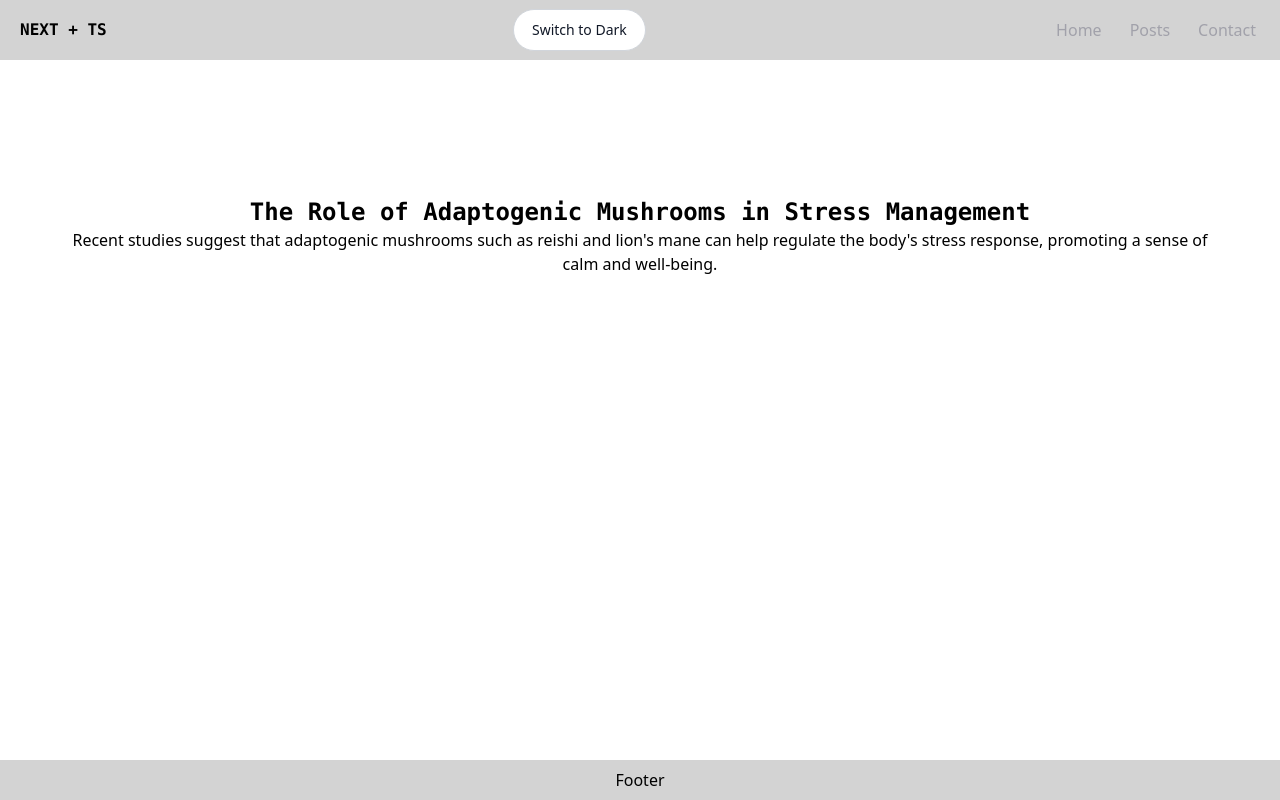
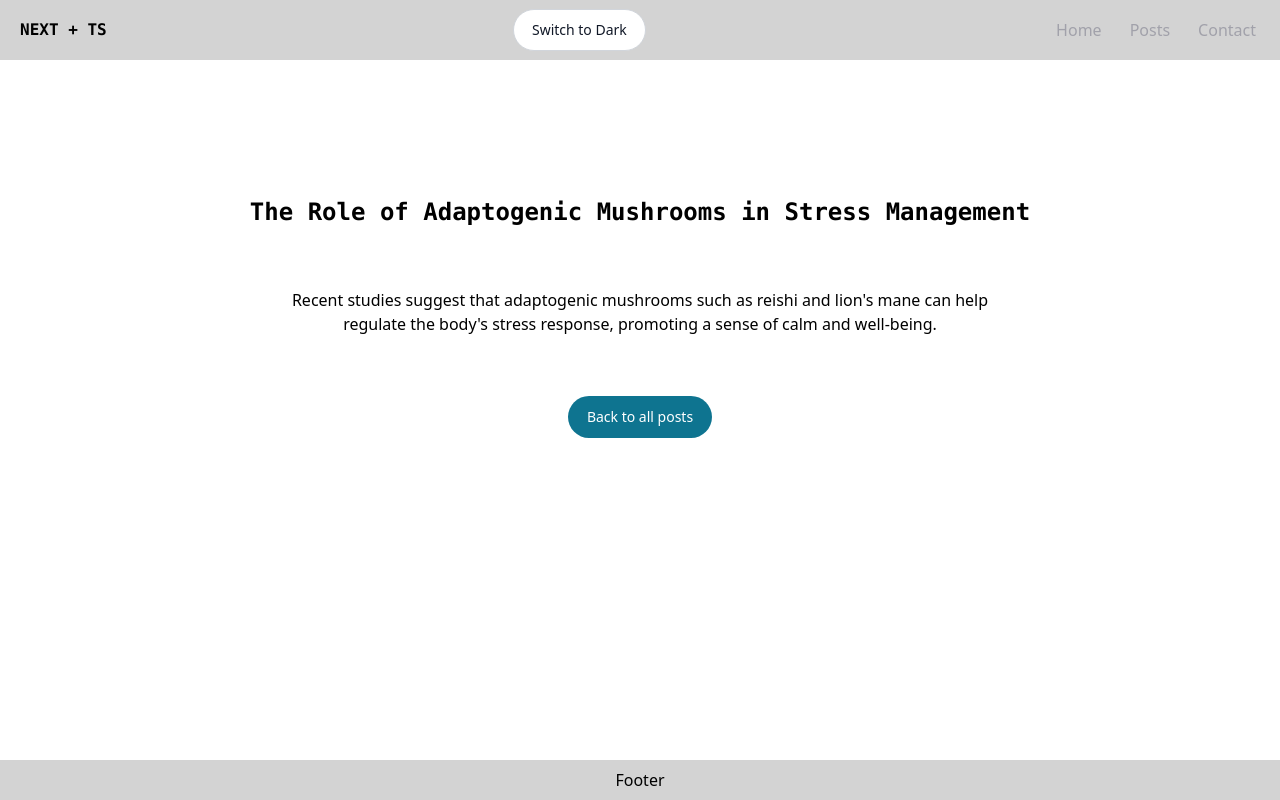
Before and after one commit to lidiabylicka/start-ts, a Next.js app: page /posts/1 in a window 1280 px wide. Built offline with nearby package versions, Linux system fonts and the light colour scheme.

Commit message:
sorting out console error - css?

```diff
--- a/src/app/layout.tsx
+++ b/src/app/layout.tsx
@@ -21,7 +21,7 @@ export default function RootLayout({
 }>) {
   return (
     <html lang='en'>
-      <body suppressHydrationWarning>
+      <body suppressHydrationWarning={true}>
         <Providers>
           {/* reminder to add Error Boundary */}
           <Container>
--- a/src/app/posts/AllPosts.tsx
+++ b/src/app/posts/AllPosts.tsx
@@ -31,7 +31,6 @@ export default function AllPosts() {
 
   return (
     <main className='grid lg:grid-cols-4 md:grid-cols-3 sm:grid-cols-2 gap-5 items-center justify-center px-5 pt-5 text-center'>
-      <Suspense fallback={<div>Loading Posts...</div>}>
       {posts?.map((post) => (
         <div key={post.id} className='min-h-min'>
           <Card
@@ -41,12 +40,11 @@ export default function AllPosts() {
               {post.title}
             </h5>
             <Link href={`/posts/${post.id}`}>
-                <p className='underline  hover:text-purple-700'>Read more</p>{' '}
+              <p className='underline  hover:text-purple-700'>Read more</p>
             </Link>
           </Card>
         </div>
       ))}
-      </Suspense>
     </main>
   );
 }
--- a/src/app/posts/[id]/page.tsx
+++ b/src/app/posts/[id]/page.tsx
@@ -1,4 +1,7 @@
 import NotFound from './not-found';
+
+import { Button } from 'flowbite-react';
+import Link from 'next/link';
 
 type PostPageProps = {
   params: {
@@ -17,9 +20,14 @@ export default async function SinglePostPage({ params }: PostPageProps) {
   const post = data.post[0];
 
   return (
-    <main className='px-5 pt-24 text-center'>
-      <h1 className='font-mono text-2xl font-bold'>{post.title}</h1>
-      {post.body}
+    <main className='flex flex-col px-48 pt-24 text-center items-center'>
+      <h1 className='font-mono text-2xl font-bold mb-5'>{post.title}</h1>
+      <div className='m-10'>{post.body}</div>
+      <Link href='/posts'>
+        <Button className='mt-5' pill>
+          Back to all posts
+        </Button>
+      </Link>
     </main>
   );
 }
--- a/src/app/posts/page.tsx
+++ b/src/app/posts/page.tsx
@@ -1,3 +1,5 @@
+import { Suspense } from 'react';
+
 import Container from './Container';
 import AllPosts from './AllPosts';
 
@@ -5,7 +7,9 @@ export default async function AllPostsPage() {
   return (
     <Container>
       <h1 className='font-mono text-2xl font-bold'>All Posts</h1>
-      <AllPosts />
+      <Suspense fallback={<div>Loading Posts...</div>}>
+        <AllPosts />
+      </Suspense>
     </Container>
   );
 }
```
Also changed, not shown: src/app/_app.tsx (deleted, +0 -7 lines), src/app/middleware.ts (deleted, +0 -13 lines). Lines whose indentation alone changed are shown as unchanged.
